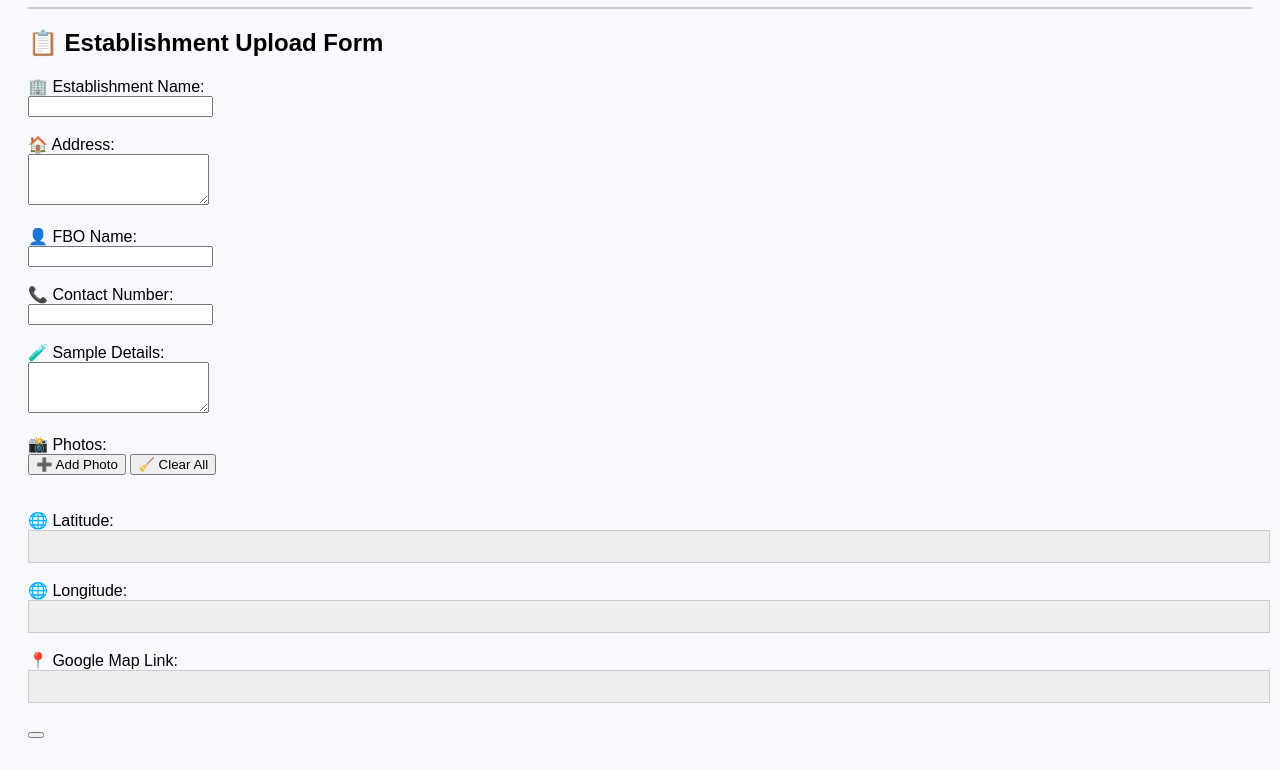
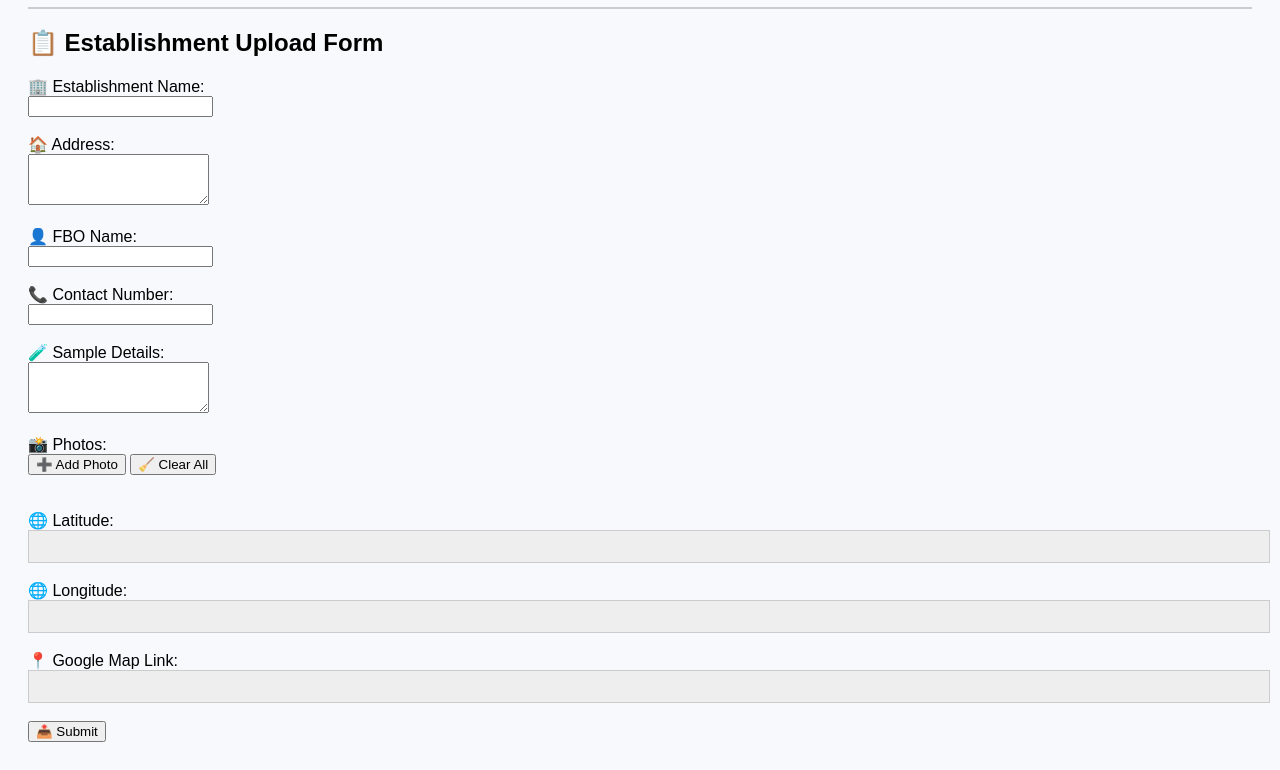
Before and after one commit to nssreddyicar/Food-Safety, a plain HTML site: page index.html in a window 1280 px wide. Shown: the part 111-881 px from the top of the page. Drawn offline with Linux system fonts and the light colour scheme.

Commit message:
Update index.html

```diff
--- a/index.html
+++ b/index.html
@@ -100,4 +100,4 @@
       <label>📍 Google Map Link:</label><br>
       <input type="text" id="mapLink" class="readonly" readonly><br><br>
 
-      <button type="submit">
+     <button type="submit">📤 Submit</button>
```
